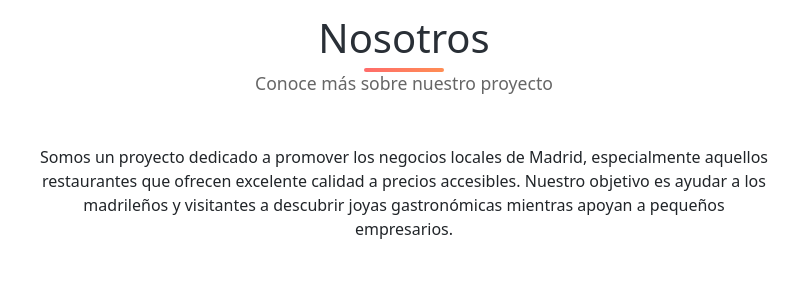
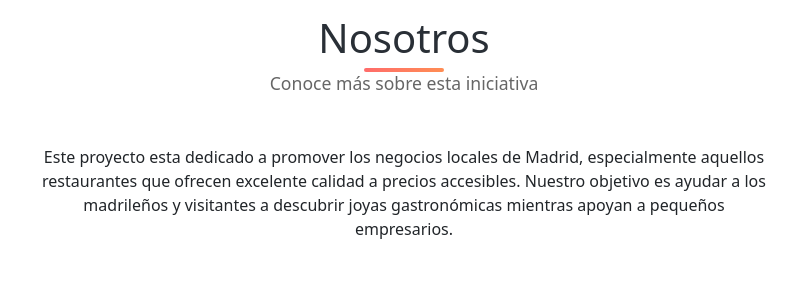
Before and after one commit to 3ds0m/FRONTTFG, a plain HTML site: page Cocinas.html in a window 1280 px wide. Shown: the part 1396-1687 px from the top of the page, 236-1043 px from the left. Drawn offline with nearby package versions, Linux system fonts and the light colour scheme; placeholder pictures from the web are drawn by us.

Commit message:
Nosotros

```diff
--- a/Cocinas.html
+++ b/Cocinas.html
@@ -70,12 +70,12 @@
         <div class="container">
             <div class="section-header">
                 <h2>Nosotros</h2>
-                <p>Conoce más sobre nuestro proyecto</p>
+                <p>Conoce más sobre esta iniciativa</p>
             </div>
             <div class="row justify-content-center">
                 <div class="col-md-8">
                     <p class="text-center">
-                        Somos un proyecto dedicado a promover los negocios locales de Madrid, especialmente aquellos restaurantes que ofrecen excelente calidad a precios accesibles. Nuestro objetivo es ayudar a los madrileños y visitantes a descubrir joyas gastronómicas mientras apoyan a pequeños empresarios.
+                        Este proyecto esta dedicado a promover los negocios locales de Madrid, especialmente aquellos restaurantes que ofrecen excelente calidad a precios accesibles. Nuestro objetivo es ayudar a los madrileños y visitantes a descubrir joyas gastronómicas mientras apoyan a pequeños empresarios.
                     </p>
                 </div>
             </div>
```
Also changed, not shown: index.html (+2 -2 lines), meal.html (+2 -2 lines).
